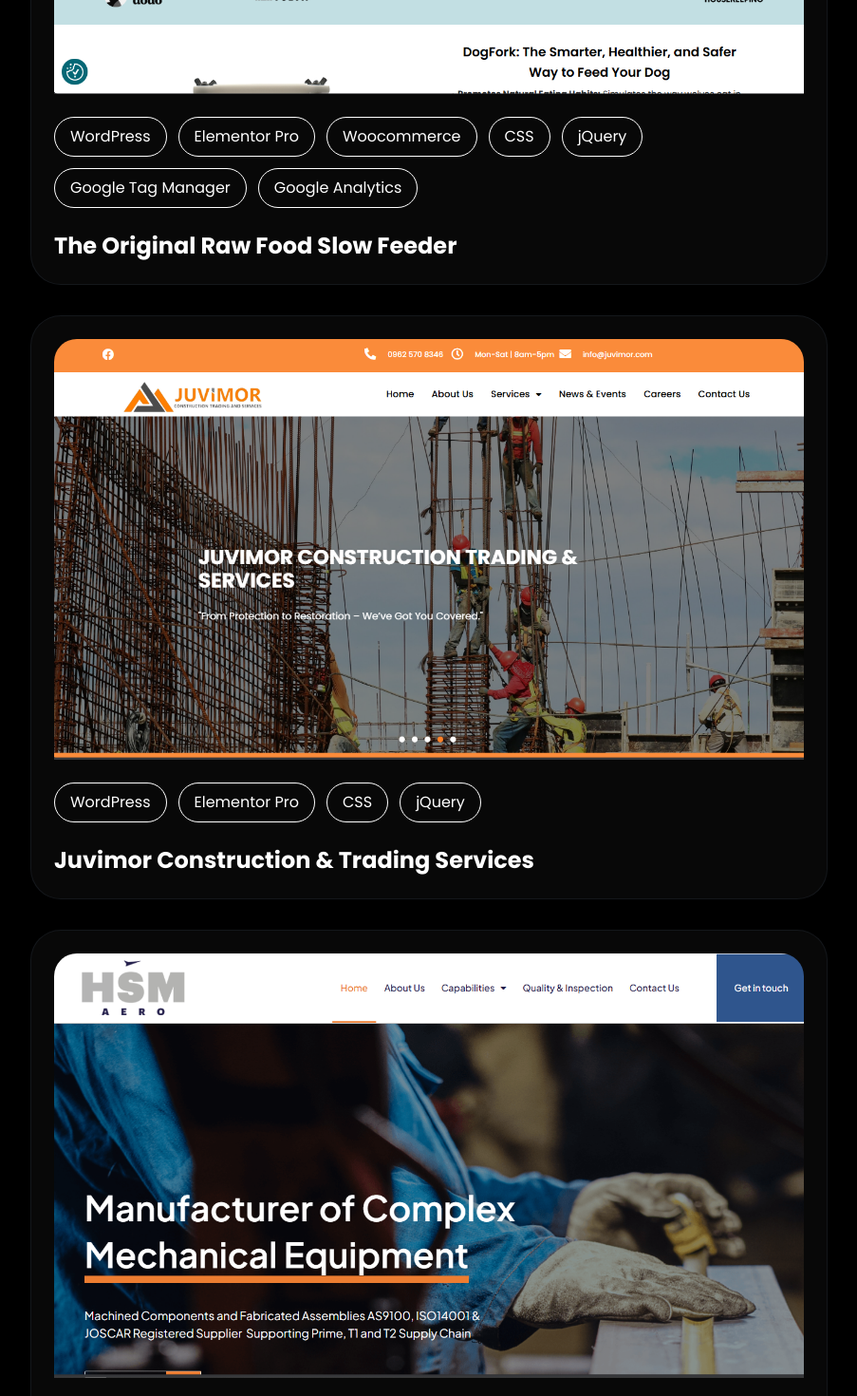
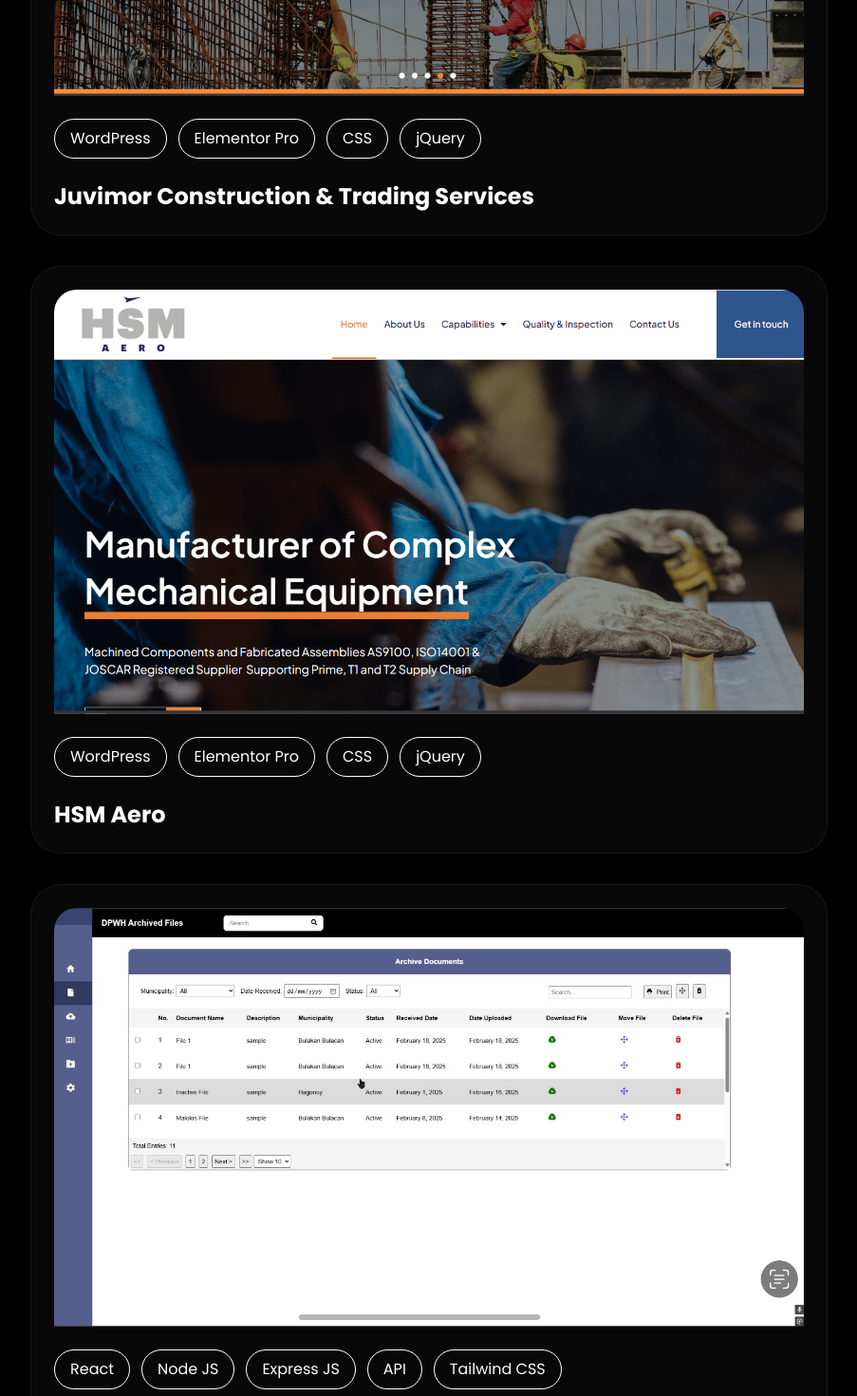
Before and after one commit to refuerzomaj/personal-website, a React (Vite) app: page / in a window 1280 px wide. Shown: the part 4340-5810 px from the top of the page at 95% size, without its empty margins (188-1091 px from the left). Built offline with nearby package versions, Linux system fonts and the light colour scheme.

Commit message:
ninth commit

```diff
--- a/src/components/projects.jsx
+++ b/src/components/projects.jsx
@@ -15,12 +15,12 @@
   const [showAll, setShowAll] = useState(false);
 
   const cards = [
-    {
-      image: image1,
-      title: "The Original Raw Food Slow Feeder",
-      link: "https://rawfoodslowfeeder.com/",
-      tags: ["WordPress", "Elementor Pro", "Woocommerce", "CSS", "jQuery", "Google Tag Manager", "Google Analytics"],
-    },
+    // {
+    //   image: image1,
+    //   title: "The Original Raw Food Slow Feeder",
+    //   link: "https://rawfoodslowfeeder.com/",
+    //   tags: ["WordPress", "Elementor Pro", "Woocommerce", "CSS", "jQuery", "Google Tag Manager", "Google Analytics"],
+    // },
     {
       image: image2,
       title: "Juvimor Construction & Trading Services",
@@ -70,7 +70,15 @@
       image: image8,
       title: "Keystone Invest",
       link: "https://keystone-invest.co.uk",
-      tags: ["WordPress", "Elementor Pro", "CSS", "jQuery", "PHP", "Advance Custom Fields", "Custom Theme"],
+      tags: [
+        "WordPress",
+        "Elementor Pro",
+        "CSS",
+        "jQuery",
+        "PHP",
+        "Advance Custom Fields",
+        "Custom Theme",
+      ],
     },
     {
       image: image9,
@@ -116,7 +124,9 @@
                     </p>
                   ))}
                 </div>
-                <h2 className="text-2xl text-white font-extrabold">{card.title}</h2>
+                <h2 className="text-2xl text-white font-extrabold">
+                  {card.title}
+                </h2>
               </div>
             </a>
           ))}
```
